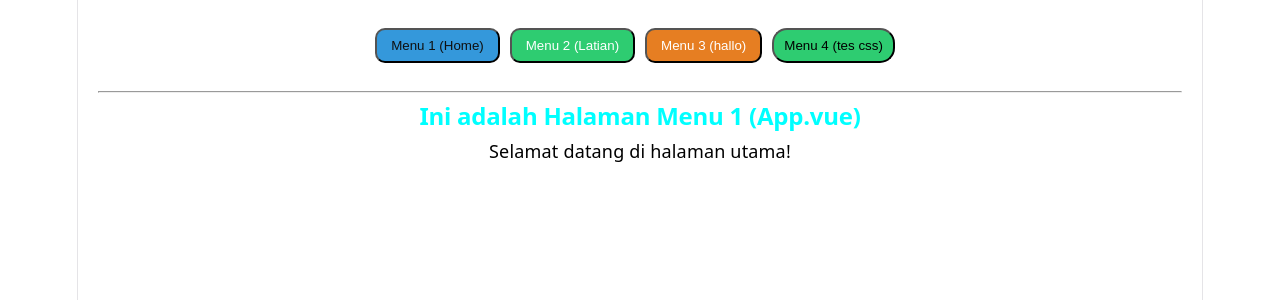
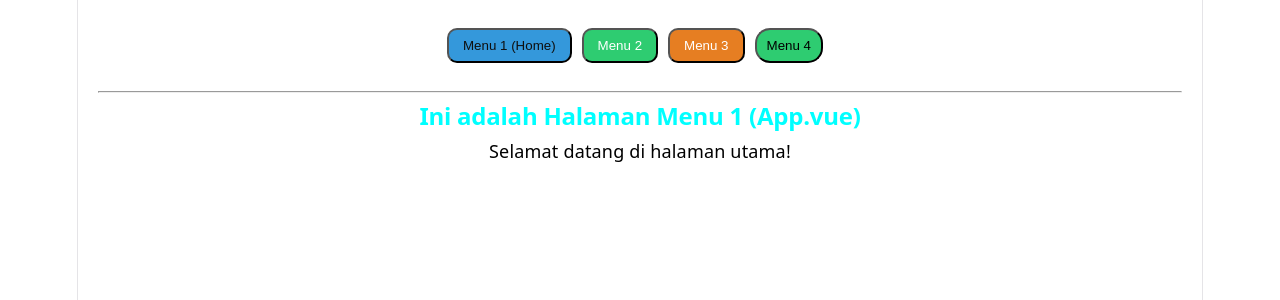
Before and after one commit to Hakkul/latian_js, a Vue app in the folder vue/frontend/: page / in a window 1280 px wide. Shown: the top 300 px of the page. Built offline with nearby package versions, Linux system fonts and the light colour scheme.

Commit message:
delete kurung

```diff
--- a/vue/frontend/src/App.vue
+++ b/vue/frontend/src/App.vue
@@ -14,9 +14,9 @@ const menuAktif = ref('home')
     <!-- Bagian Tombol Menu (Navigasi) -->
     <nav style="margin-bottom: 20px;">
       <button class="button" @click="menuAktif = 'home'">Menu 1 (Home)</button>
-      <button class="btn-green" @click="menuAktif = 'latian'" style="margin-left: 10px;">Menu 2 (Latian)</button>
-      <button class="btn-orange" @click="menuAktif = 'hallo'" style="margin-left: 10px;">Menu 3 (hallo)</button>
-      <button  class="button-tes" @click="menuAktif = 'tes'" style="margin-left: 10px;">Menu 4 (tes css)</button>
+      <button class="btn-green" @click="menuAktif = 'latian'" style="margin-left: 10px;">Menu 2 </button>
+      <button class="btn-orange" @click="menuAktif = 'hallo'" style="margin-left: 10px;">Menu 3 </button>
+      <button  class="button-tes" @click="menuAktif = 'tes'" style="margin-left: 10px;">Menu 4 </button>
 
 
     </nav>
```
